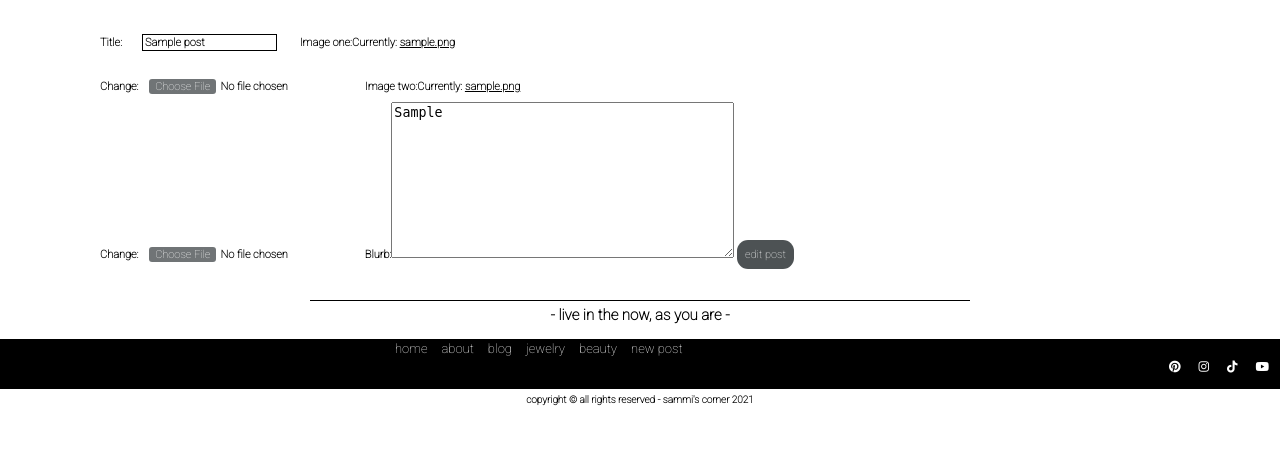
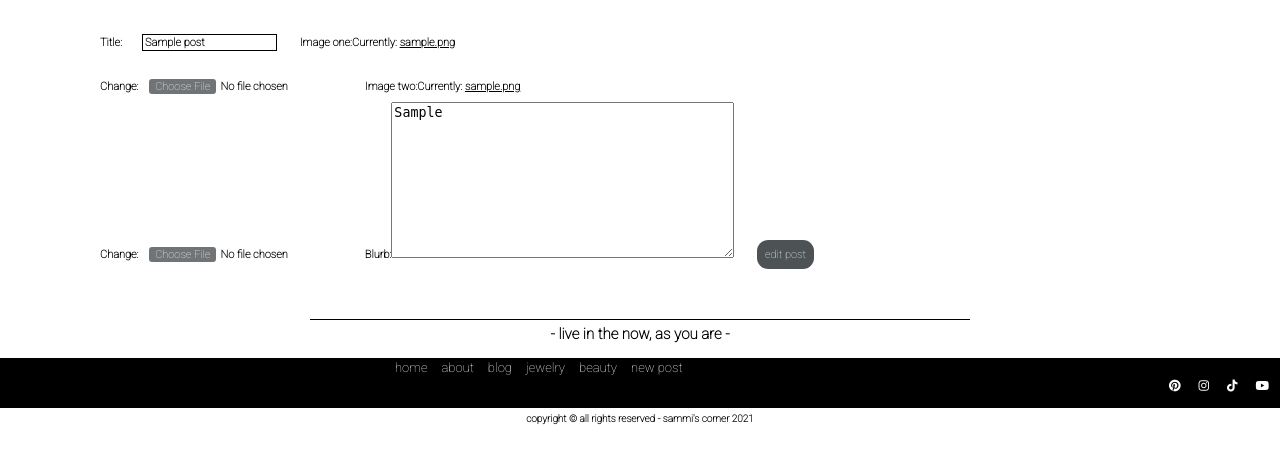
Before and after one commit to Sherryjsph3/sammis_corner, a Django app: page /posts/1/update/ in a window 1280 px wide. Shown: the part 347-805 px from the top of the page. Before the commit the page ends 753 px from the top, so only its background shows below. Run offline with Django 3.2, Linux system fonts and the light colour scheme; a user stored in the database is signed in; tables that the repository leaves empty hold one stand-in row (values such as "Sample post"); some libraries are stand-ins or nearby versions; some web fonts are replaced.

Commit message:
updates css

```diff
--- a/main_app/static/css/style.css
+++ b/main_app/static/css/style.css
@@ -540,7 +540,7 @@ a {
     color: white;
     border-radius: 11px;
     font-size: 11px;
-    margin-top: 15px;
+  margin: 20px
 }
 
  .edit-input:hover {
```
